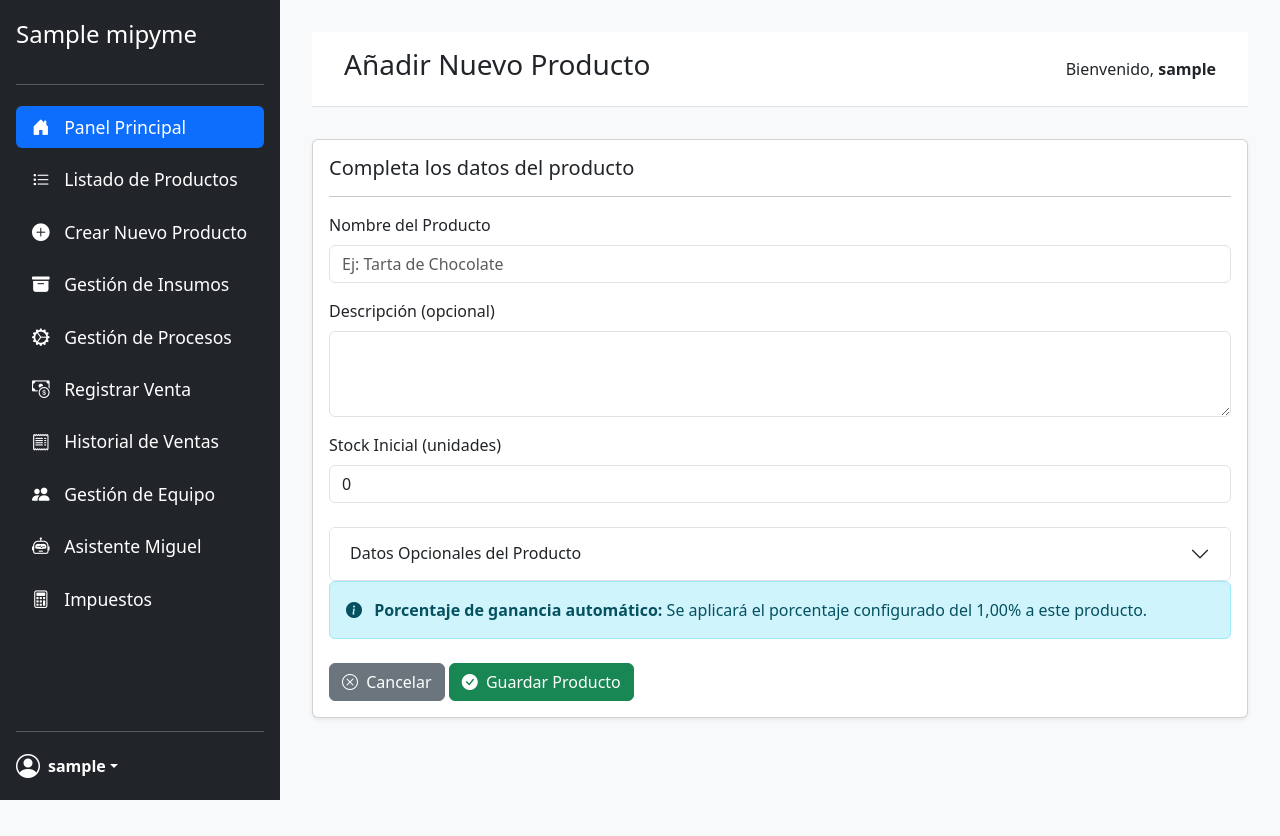
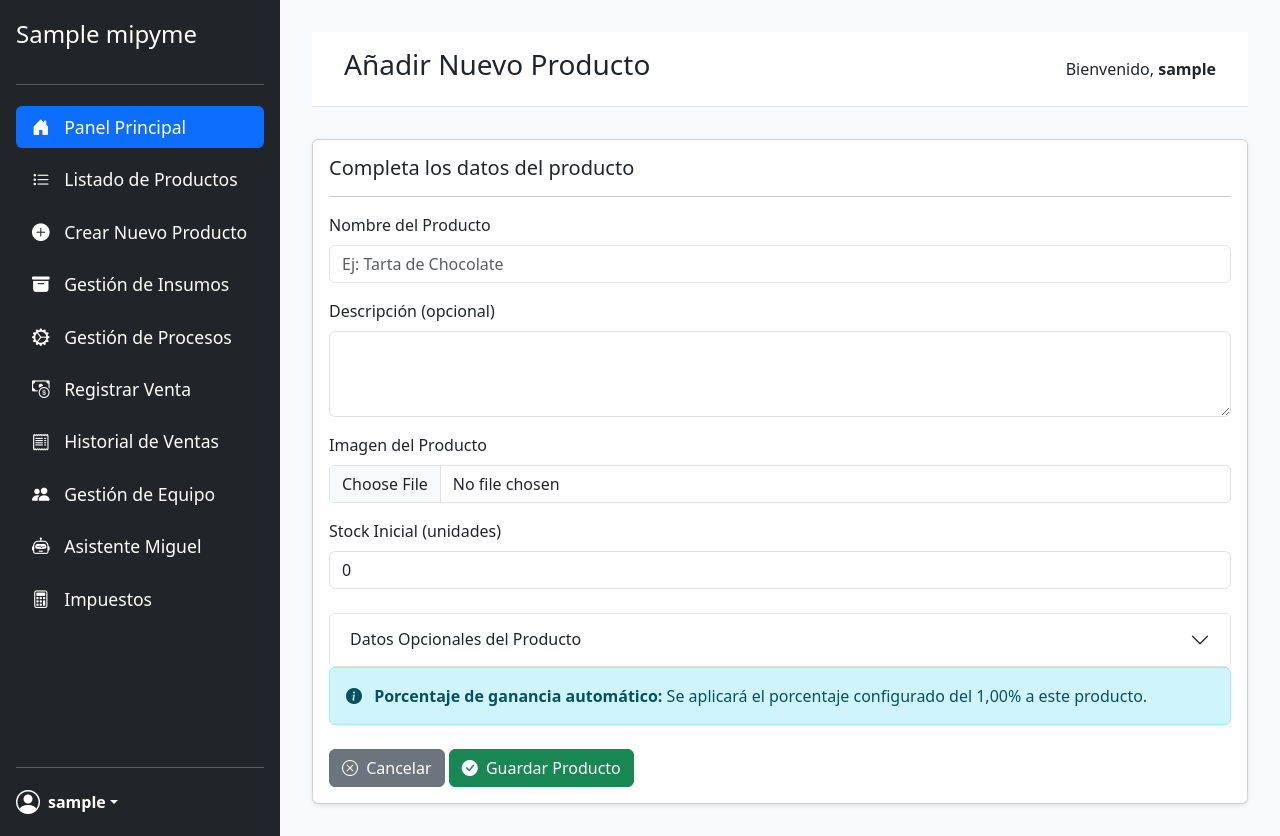
Before and after one commit to ader999/nimypine, a Django app: page /produccion/productos/nuevo/ in a window 1280 px wide. Before the commit the page ends 800 px from the top, so only its background shows below. Run offline with Django 5.2, Linux system fonts and the light colour scheme; a user stored in the database is signed in; tables that the repository leaves empty hold one stand-in row (values such as "Sample post"); parts of the project's set-up code (start-up, migrations or seed data) failed here and were passed over.

Commit message:
feat: Add image upload functionality to the `Producto` model, form, and serializer.

```diff
--- a/produccion/forms.py
+++ b/produccion/forms.py
@@ -10,12 +10,13 @@ class ProductoForm(forms.ModelForm):
         model = Producto  # Le decimos al formulario que se base en el modelo Producto
 
         # Definimos los campos del modelo que queremos incluir en el formulario
-        fields = ['nombre', 'descripcion', 'porcentaje_ganancia', 'stock_actual', 'peso', 'tamano_largo', 'tamano_ancho', 'tamano_alto', 'presentacion']
+        fields = ['nombre', 'descripcion', 'imagen', 'porcentaje_ganancia', 'stock_actual', 'peso', 'tamano_largo', 'tamano_ancho', 'tamano_alto', 'presentacion']
 
         # Opcional: Personalizar las etiquetas y widgets para que se vean mejor con Bootstrap
         labels = {
             'nombre': 'Nombre del Producto',
             'descripcion': 'Descripción (opcional)',
+            'imagen': 'Imagen del Producto',
             'porcentaje_ganancia': 'Porcentaje de Ganancia (%)',
             'stock_actual': 'Stock Inicial (unidades)',
             'peso': 'Peso (kg) - Opcional',
@@ -27,6 +28,7 @@ class ProductoForm(forms.ModelForm):
         widgets = {
             'nombre': forms.TextInput(attrs={'class': 'form-control', 'placeholder': 'Ej: Tarta de Chocolate'}),
             'descripcion': forms.Textarea(attrs={'class': 'form-control', 'rows': 3}),
+            'imagen': forms.ClearableFileInput(attrs={'class': 'form-control'}),
             'porcentaje_ganancia': forms.NumberInput(attrs={'class': 'form-control', 'placeholder': 'Ej: 20'}),
             'stock_actual': forms.NumberInput(attrs={'class': 'form-control', 'value': 0}),
             'peso': forms.NumberInput(attrs={'class': 'form-control', 'placeholder': 'Ej: 1.5'}),
--- a/produccion/models.py
+++ b/produccion/models.py
@@ -50,6 +50,7 @@ class Producto(models.Model):
     tamano_ancho = models.DecimalField(max_digits=10, decimal_places=2, blank=True, null=True, verbose_name="Ancho (cm)")
     tamano_alto = models.DecimalField(max_digits=10, decimal_places=2, blank=True, null=True, verbose_name="Alto (cm)")
     presentacion = models.CharField(max_length=200, blank=True, null=True, verbose_name="Presentación")
+    imagen = models.ImageField(upload_to='productos/', blank=True, null=True, verbose_name="Imagen del Producto")
     # --- CAMPO MODIFICADO ---
     # Relacionamos los productos con los procesos a través de una tabla intermedia
     procesos = models.ManyToManyField(Proceso, through='PasoDeProduccion', related_name='productos')
--- a/produccion/serializers.py
+++ b/produccion/serializers.py
@@ -68,6 +68,7 @@ class ProductoSerializer(serializers.ModelSerializer):
             'id',
             'nombre',
             'descripcion',
+            'imagen',
             'mipyme',
             'mipyme_name',
             'precio_venta',
--- a/templates/produccion/crear_producto.html
+++ b/templates/produccion/crear_producto.html
@@ -14,7 +14,7 @@
         </h5>
         <hr>
 
-        <form method="post" novalidate id="product-form">
+        <form method="post" enctype="multipart/form-data" novalidate id="product-form">
             {% csrf_token %}
 
             <!-- Campos principales -->
```
Also changed, not shown: produccion/migrations/0014_producto_imagen.py (added).
